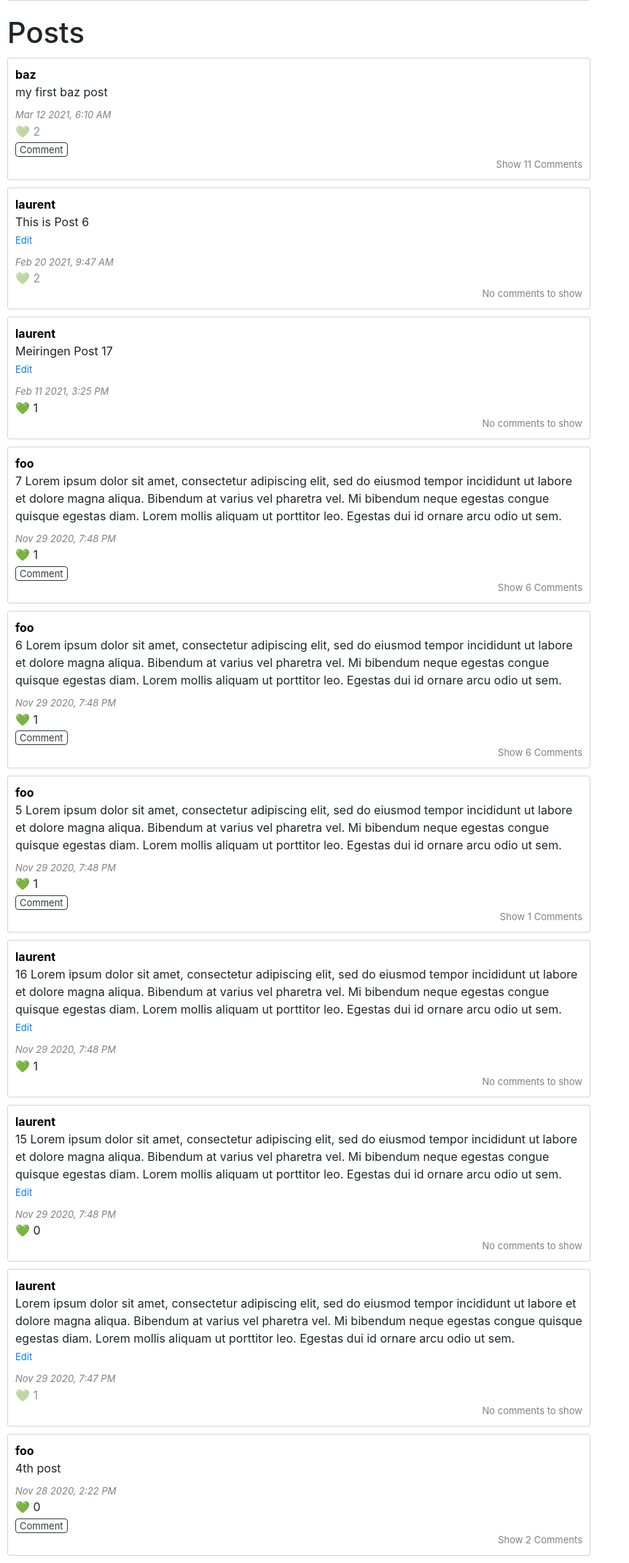
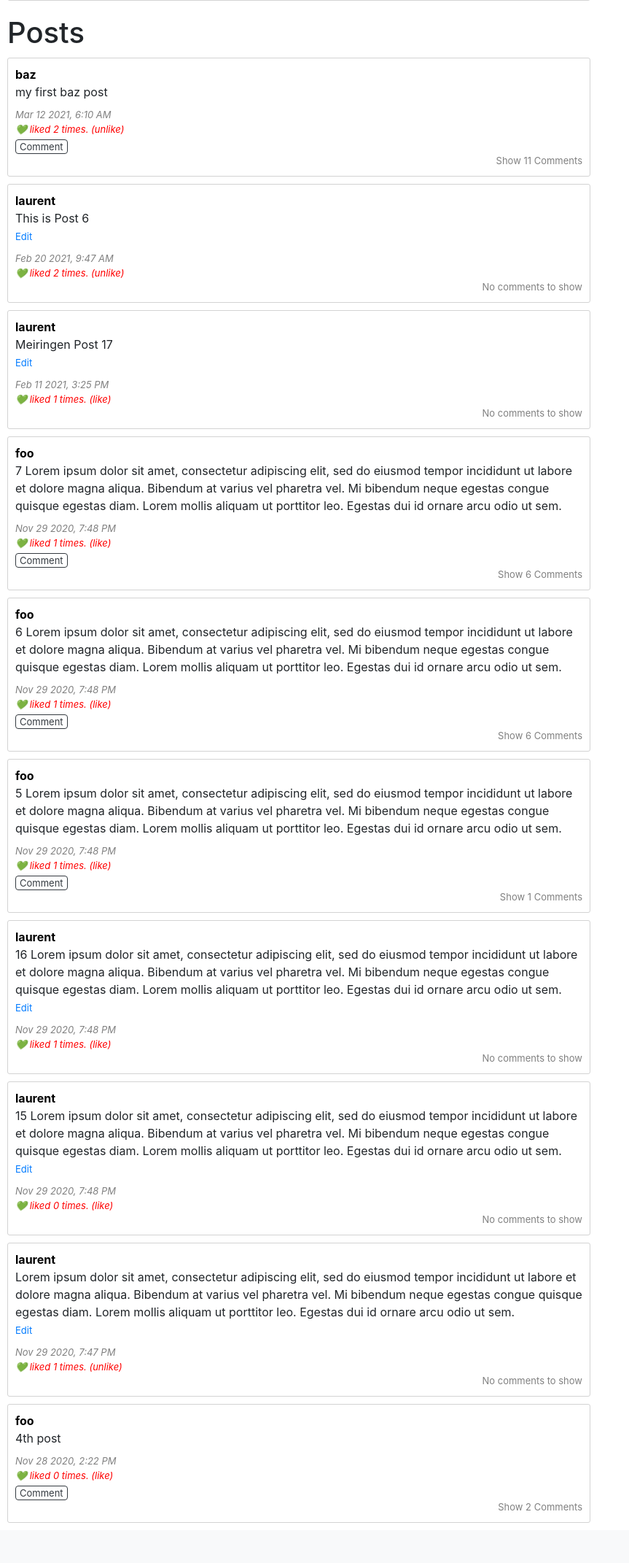
Before and after one commit to bobayl/network, a Django app: page /index in a window 1280 px wide. Shown: the part 307-2449 px from the top of the page at 73% size, without its empty margins (0-863 px from the left). After the commit the page ends 2394 px from the top, so only its background shows below. Run offline with Django 3.2, Linux system fonts and the light colour scheme; a user stored in the database is signed in; data comes from the database, SQL or seed files in the repository; both versions use the stored data as it was after the commit; some libraries are stand-ins or nearby versions.

Commit message:
likes functionality completed

```diff
--- a/project4/network/static/network/network.js
+++ b/project4/network/static/network/network.js
@@ -84,7 +84,6 @@ function showFollowing(user){
   fetch(route)
   .then(response => response.json())
   .then(data => {
-    console.log(data);
     // Clear the Following View:
     document.querySelector('#followingView').innerHTML = "";
     // Create the Following title:
@@ -145,11 +144,12 @@ function show_user(username) {
     document.querySelector('#userEmail').href = "mailto:" + data.email;
     // Load and display number of followers and following of the user:
     followers(username);
+    followButton(username);
   })
 
   // Load and display all posts of that user
   load_posts(username);
-  followButton(username);
+  //followButton(username);
 }
 
 function followButton(username) {
@@ -184,15 +184,11 @@ function follow(user) {
   let route = `/follow/${user}`;
   //Fetch the route via GET request. This calls the "follow" function in views.py with a GET request.
   fetch(route);
-
-
 }
 function unfollow(user) {
   let route = `/unfollow/${user}`;
   //Fetch the route via GET request. This calls the "follow" function in views.py with a GET request.
   fetch(route);
-
-  //document.querySelector('#followButton').innerHTML = "Follow";
 }
 
 function update_paginator(user) {
@@ -286,44 +282,65 @@ function load_posts(user) {
       // Create the timestamp of the post:
       let timestamp = document.createElement('div');
       timestamp.id = 'postTimestamp';
+      let likeUnlike = document.createElement('span');
+      likeUnlike.id = 'likeUnlike';
+      likeUnlike.innerHTML = "";
       timestamp.innerHTML = post.timestamp;
       // Create the likes section of the post:
       let postLikes = document.createElement('div');
       postLikes.id = 'postLikes';
+      postLikes.onclick = function() {
+        // Add or remove the user to the likes list of the post
+        route = `/likes/${postId}`;
+        fetch(route)
+        .then(response => response.json())
+        .then(data => {
+          //console.log(data);
+          likes = Object.values(data.likes);
+          postLikes.innerHTML = "&#128154; " + likes.length;
+          if (likes.includes(user_name)) {
+            likeUnlike.innerHTML = "(unlike)";
+            postLikes.innerHTML = "&#128154;  liked " + likes.length +" times. "+ likeUnlike.innerHTML;
+            postLikes.onmouseover = function() {
+              this.style = "cursor: pointer;"
+              this.innerHTML = "&#128420;   liked " + likes.length +" times. " + likeUnlike.innerHTML;
+            };
+            postLikes.onmouseout = function() {
+              this.innerHTML = "&#128154;   liked " + likes.length +" times. " + likeUnlike.innerHTML;
+            };
+          } else {
+            likeUnlike.innerHTML = "(like)";
+            postLikes.innerHTML = "&#128154;   liked " + likes.length +" times. " + likeUnlike.innerHTML;
+            postLikes.onmouseover = function() {
+              this.innerHTML = "&#10084;&#65039;   liked " + likes.length +" times. " + likeUnlike.innerHTML;
+              this.style = "cursor: pointer;"
+            }
+            postLikes.onmouseout = function() {
+              this.innerHTML = "&#128154;   liked " + likes.length +" times. " + likeUnlike.innerHTML;
+            }
+          }
+        })
+      }
       // Check if the post is already liked by the user:
       if (likes.includes(user_name)) {
-        postLikes.innerHTML = "&#128154; " + likes.length;
-        postLikes.style = "opacity: 0.5;"
+        likeUnlike.innerHTML = "(unlike)";
+        postLikes.innerHTML = "&#128154;   liked " + likes.length +" times. " + likeUnlike.innerHTML;
         postLikes.onmouseover = function() {
-          this.style = "cursor: pointer; opacity: 0.5;"
-        }
+          this.style = "cursor: pointer;"
+          this.innerHTML = "&#128420;   liked " + likes.length +" times. " + likeUnlike.innerHTML;
+        };
+        postLikes.onmouseout = function() {
+          this.innerHTML = "&#128154;   liked " + likes.length +" times. " + likeUnlike.innerHTML;
+        };
       } else {
-        postLikes.innerHTML = "&#128154; " + likes.length;
+        likeUnlike.innerHTML = "(like)";
+        postLikes.innerHTML = "&#128154;   liked " + likes.length +" times. " + likeUnlike.innerHTML;
         postLikes.onmouseover = function() {
-          this.innerHTML = "&#128153; " + likes.length;
+          this.innerHTML = "&#10084;&#65039;   liked " + likes.length +" times. " + likeUnlike.innerHTML;
           this.style = "cursor: pointer;"
         }
         postLikes.onmouseout = function() {
-          this.innerHTML = "&#128154; " + likes.length;
-        }
-        postLikes.onclick = function() {
-          if (!likes.includes(user_name)){
-            // Add the user to the likes list of the post
-            route = `/likes/${postId}`;
-            fetch(route)
-            .then(response => response.json())
-            .then(data => {
-              likes = Object.values(data.likes);
-              postLikes.innerHTML = "&#128154; " + likes.length;
-              postLikes.style = "opacity: 0.5;"
-              postLikes.onmouseover = function() {
-                this.style = "cursor: pointer; opacity: 0.5;"
-              }
-              postLikes.onmouseout = function() {
-                postLikes.style = "opacity: 0.5;"
-              }
-            })
-          }
+          this.innerHTML = "&#128154;   liked " + likes.length +" times. " + likeUnlike.innerHTML;
         }
       }
 
@@ -425,9 +442,7 @@ function load_posts(user) {
         commentLinkContainer.appendChild(showCommentLink);
         postContainer.appendChild(commentLinkContainer);
       }
-
       postContainer.appendChild(commentContainer);
-
 
       // Append the Post to the list of posts:
       document.querySelector('#postsView').append(postContainer);
@@ -441,7 +456,6 @@ function showComments(postId) {
   fetch(linkRoute)
   .then(response => response.json())
   .then(comments => {
-    console.log(comments);
     for (comment of comments){
       let commentText = document.createElement('div');
       commentText.innerHTML = comment.commentText;
@@ -536,6 +550,7 @@ function sendComment(postId) {
     };
     document.querySelector("#showCommentLink" + postId).innerHTML = "Show " + commentCount + " Comments";
     document.querySelector("#numberOfComments" + postId).innerHTML = commentCount;
+    //showComments(postId);
   });
 }
 
--- a/project4/network/static/network/styles.css
+++ b/project4/network/static/network/styles.css
@@ -71,6 +71,8 @@ span {
   background-color: lightgrey;
   font-size: small;
   margin-bottom: 3px;
+  padding: 5px;
+  border-radius: 3px;
 }
 
 .editLink, .cancelLink {
@@ -102,6 +104,12 @@ span {
   margin-top: 10px;
 }
 
+#postLikes {
+  font-size: small;
+  font-style: italic;
+  color: red;
+}
+
 #followingContainer, #followerContainer {
   margin-left: 10px;
 }
--- a/project4/network/views.py
+++ b/project4/network/views.py
@@ -78,8 +78,14 @@ def update_post(request, post):
 @login_required
 def likes(request, post):
     user = request.user
+    print(user)
     post = Post.objects.get(pk = post)
-    post.likes.add(user)
+    print(post)
+    print(f"postlikes: {post.likes.all()}")
+    if user in post.likes.all():
+        post.likes.remove(user)
+    else:
+        post.likes.add(user)
     post.save()
     post = post.serialize()
     return JsonResponse(post, safe = False)
@@ -90,7 +96,6 @@ def update_paginator(request, user):
     numberOfPosts = 0
     numberOfPages = 0
     # Filter posts depending on which posts to show.
-    print("in here update_paginator")
     if user == "all":
         posts = Post.objects.all()
     elif user == "following":
@@ -104,13 +109,11 @@ def update_paginator(request, user):
         posts = Post.objects.filter(author = thisUser)
 
     numberOfPosts = posts.count()
-    print(f'numberOfPosts: {numberOfPosts}')
     lastPage = numberOfPosts%numberOfPostsPerPage
     if lastPage == 0:
         numberOfPages = int(numberOfPosts/numberOfPostsPerPage)
     else:
         numberOfPages = int(numberOfPosts/numberOfPostsPerPage) + 1
-    print(f'numberOfPages: {numberOfPages}')
     mydata = {"numberOfPages": numberOfPages}
     return JsonResponse(mydata)
 
@@ -119,10 +122,8 @@ def update_paginator(request, user):
 # Loading posts:
 @login_required
 def posts(request, user):
-    print(f"posts() called on {user}")
     # For pagination: Extract the page number requested from the GET request.
     pageNumber = int(request.GET.get("page") or 1)
-    print(pageNumber)
 
     # Filter posts depending on which posts to show.
     if user == "all":
```
Also changed, not shown: project4/db.sqlite3.
